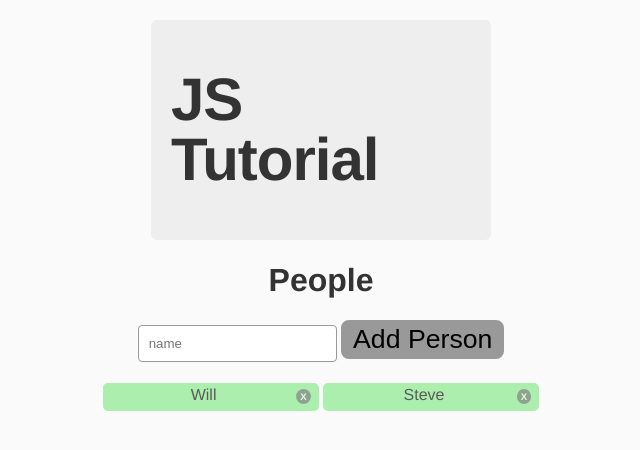
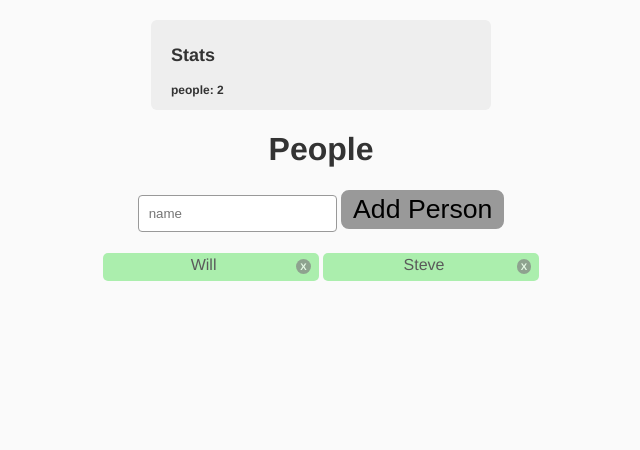
Before and after one commit to Lurppis/Node-Playground, a plain HTML site: page Modular JS/03) Module communication/index.html in a window 1280 px wide. Shown: the whole page, without its empty margins (319-959 px from the left). Drawn offline with nearby package versions, Linux system fonts and the light colour scheme.

Commit message:
Add pubsub pattern to project

```diff
--- a/Modular JS/02) Module Pattern/myScript.js
+++ b/Modular JS/02) Module Pattern/myScript.js
@@ -25,7 +25,7 @@ var people = (function () {
 	}
 	function deletePerson(event) {
 		var i;
-		if(event === 'number') {
+		if (event === 'number') {
 			i = event;
 		} else {
 			var $remove = $(event.target).closest('li');
--- a/Modular JS/03) Module communication/index.html
+++ b/Modular JS/03) Module communication/index.html
@@ -10,11 +10,17 @@
 </head>
 
 <body>
-	<div class="hero-unit">
+	<div class="hero-unit" id="statsModule">
 		<h1>JS</br>Tutorial</h1>
+        <script id="stats-template" type="text/template">
+            <h2>Stats</h2>
+            <strong>people: {{people}}</strong>
+        </script>
 	</div>
+
 	<div id="peopleModule">
 		<h1>People</h1>
+
 		<input placeholder="name" type="text">
 		<button id="addPerson">Add Person</button>
 		<ul id="people">
@@ -27,11 +33,12 @@
 				{{/people}}
 			</script>
 		</ul>
-
-		<script src="https://ajax.googleapis.com/ajax/libs/jquery/3.3.1/jquery.min.js"></script>
-		<script src="https://cdnjs.cloudflare.com/ajax/libs/mustache.js/2.3.0/mustache.min.js"></script>
-		<script src="./js/myScript.js"></script>
 	</div>
+	<script src="https://ajax.googleapis.com/ajax/libs/jquery/3.3.1/jquery.min.js"></script>
+	<script src="https://cdnjs.cloudflare.com/ajax/libs/mustache.js/2.3.0/mustache.min.js"></script>
+	<script src="./js/pubsub.js"></script>
+	<script src="./js/stats.js"></script>
+	<script src="./js/myScript.js"></script>
 </body>
 
 </html>
--- a/Modular JS/03) Module communication/js/myScript.js
+++ b/Modular JS/03) Module communication/js/myScript.js
@@ -15,6 +15,7 @@ var people = (function () {
 
 	function _render() {
 		$ul.html(Mustache.render(template, { people: people }));
+		events.emit('peopleChange', people.length);
 	}
 
 	function addPerson(value) {
@@ -25,7 +26,7 @@ var people = (function () {
 	}
 	function deletePerson(event) {
 		var i;
-		if(event === 'number') {
+		if (event === 'number') {
 			i = event;
 		} else {
 			var $remove = $(event.target).closest('li');
--- /dev/null
+++ b/Modular JS/03) Module communication/js/pubsub.js
@@ -0,0 +1,26 @@
+//events (publish subscribe) pattern
+
+var events = {
+	events: {},
+	on: function (eventName, fn) {
+		this.events[eventName] = this.events[eventName] || [];
+		this.events[eventName].push(fn);
+	},
+	off: function (eventName, fn) {
+		if (this.events[eventName]) {
+			for (var i = 0; i < this.events[eventName].length; i++) {
+				if (this.events[eventName][i] === fn) {
+					this.events[eventName].splice(i, 1);
+					break;
+				}
+			}
+		}
+	},
+	emit: function (eventName, data) {
+		if (this.events[eventName]) {
+			this.events[eventName].forEach(function (fn) {
+				fn(data);
+			});
+		}
+	}
+};
--- /dev/null
+++ b/Modular JS/03) Module communication/js/stats.js
@@ -0,0 +1,21 @@
+var stats = (function () {
+	var people = 0;
+
+	// DOM
+	var $stats = $('#statsModule');
+	var template = $('#stats-template').html();
+
+	// Bind to events
+	events.on('peopleChange', setPeople);
+
+	render();
+
+	function render() {
+		$stats.html(Mustache.render(template, { people: people }));
+	}
+
+	function setPeople(newPeople) {
+		people = newPeople;
+		render();
+	}
+})();
```
